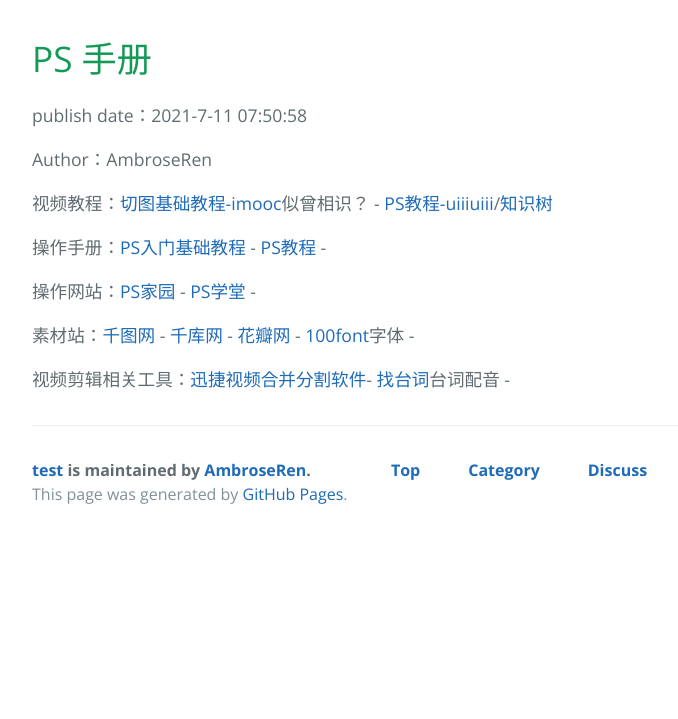
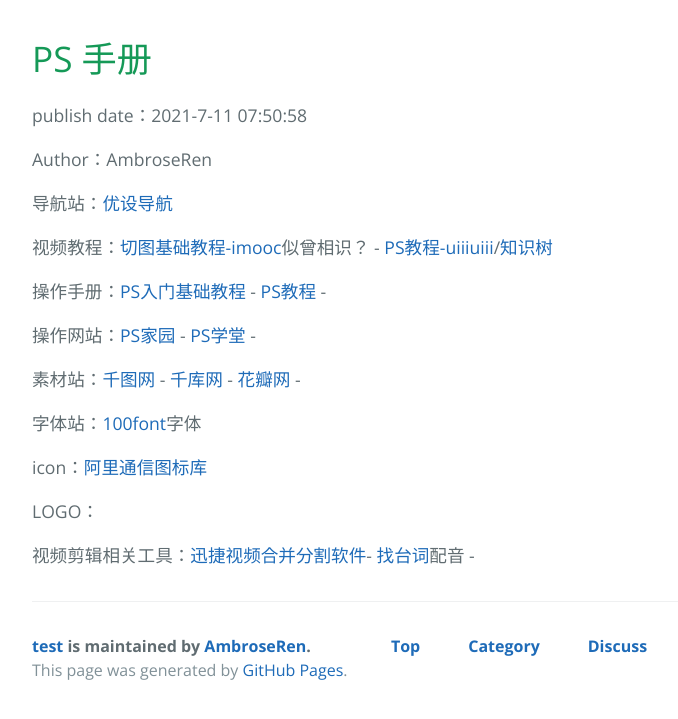
Before and after one commit to AmbroseRen/test, a Jekyll site: the page built from Doc/Web/Photoshop.md, in a window 1280 px wide. Shown: the top 719 px of the page, without its empty margins (192-870 px from the left). Built offline with Jekyll 4.4.1, drawn with Linux system fonts in a browser that asks for light colours; our own code applies the rules of GitHub Pages for plain Markdown files; the repository's description, which GitHub fills in, is left out.

Commit message:
Update Photoshop.md

```diff
--- a/Doc/Web/Photoshop.md
+++ b/Doc/Web/Photoshop.md
@@ -3,6 +3,8 @@
 publish date：2021-7-11 07:50:58
 
 Author：AmbroseRen
+
+导航站：[优设导航](https://hao.uisdc.com/)
 
 视频教程：[切图基础教程-imooc](https://www.imooc.com/learn/1228)似曾相识？ - [PS教程-uiiiuiii](https://uiiiuiii.com/photoshop)/[知识树](https://uiiiuiii.com/photoshop/1212128580.html)
 
@@ -10,6 +12,12 @@
 
 操作网站：[PS家园](https://www.psjia.com/) - [PS学堂](https://www.ren3.cn/) -  []()
 
-素材站：[千图网](https://www.58pic.com/) - [千库网](https://588ku.com/) - [花瓣网](https://huaban.com/) - [100font](https://www.100font.com/)字体 - []()
+素材站：[千图网](https://www.58pic.com/) - [千库网](https://588ku.com/) - [花瓣网](https://huaban.com/) - []()
 
-视频剪辑相关工具：[迅捷视频合并分割软件](https://www.xunjieshipin.com/download-videoeditor)- [找台词](http://zhaotaici.cn/index.html##)台词配音 - []()
+字体站：[100font](https://www.100font.com/)字体
+
+icon：[阿里通信图标库](https://www.iconfont.cn/collections/detail?spm=a313x.7781069.1998910419.de12df413&cid=29)
+
+LOGO：
+
+视频剪辑相关工具：[迅捷视频合并分割软件](https://www.xunjieshipin.com/download-videoeditor)- [找台词](http://zhaotaici.cn/index.html##)配音 - []()
```
